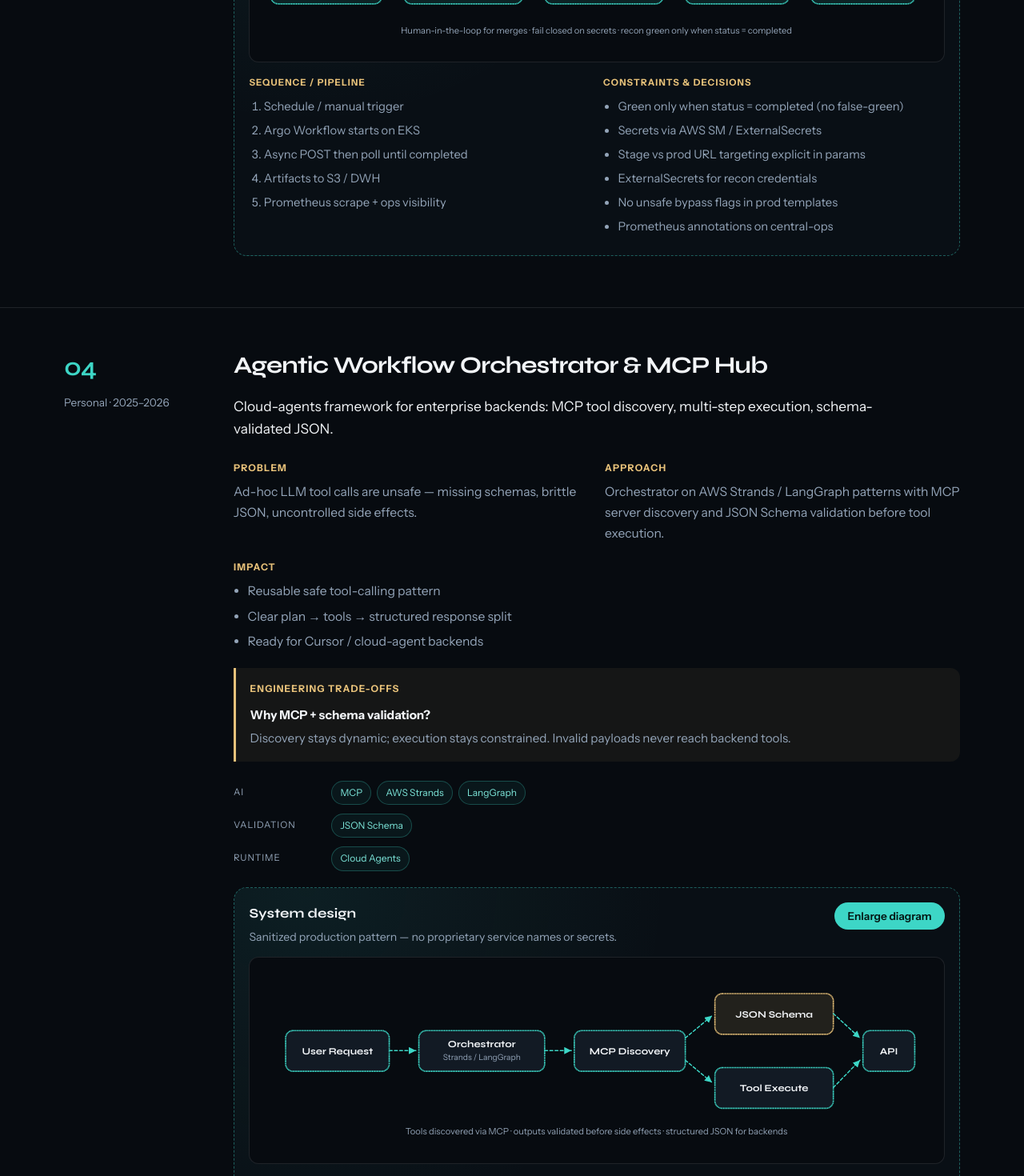
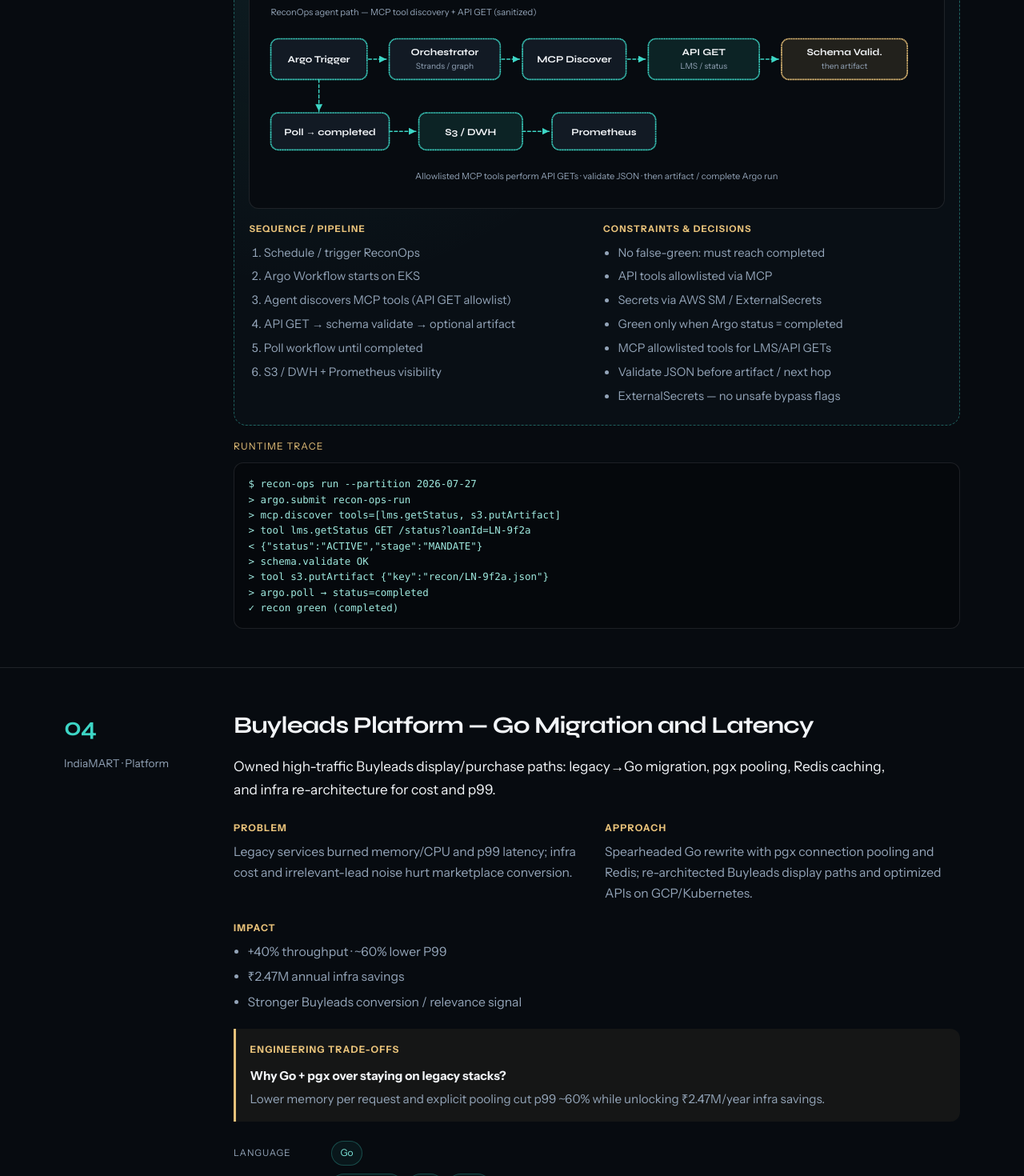
Before and after one commit to 1xlblaze/mayank-saxena.github.io, a React (Vite) app: page / in a window 1280 px wide. Shown: the part 5780-7250 px from the top of the page at 80% size. Built offline with nearby package versions, Linux system fonts and the light colour scheme.

Commit message:
Add IndiaMART projects and fold MCP into ReconOps API GET flow

```diff
--- a/src/App.jsx
+++ b/src/App.jsx
@@ -130,22 +130,31 @@ function ArchDiagram({ type }) {
   }
 
   return (
-    <svg className="arch-svg" viewBox="0 0 920 260" role="img" aria-label="MCP Hub architecture">
+    <svg className="arch-svg" viewBox="0 0 920 280" role="img" aria-label="ReconOps MCP API GET flow">
       <defs>
         <marker id="arrow3" markerWidth="8" markerHeight="8" refX="6" refY="3" orient="auto">
           <path d="M0,0 L6,3 L0,6 Z" fill="#3dd6c6" />
         </marker>
       </defs>
+      <text x={20} y={28} className="arch-caption">
+        ReconOps agent path — MCP tool discovery + API GET (sanitized)
+      </text>
       {[
-        [40, 90, 140, 55, "User Request"],
-        [220, 90, 170, 55, "Orchestrator", "Strands / LangGraph"],
-        [430, 90, 150, 55, "MCP Discovery"],
-        [620, 40, 160, 55, "JSON Schema"],
-        [620, 140, 160, 55, "Tool Execute"],
-        [820, 90, 70, 55, "API"],
+        [20, 60, 130, 55, "Argo Trigger"],
+        [180, 60, 150, 55, "Orchestrator", "Strands / graph"],
+        [360, 60, 140, 55, "MCP Discover"],
+        [530, 60, 150, 55, "API GET", "LMS / status"],
+        [710, 60, 170, 55, "Schema Valid.", "then artifact"],
       ].map(([x, y, w, h, t, s], i) => (
         <g key={t}>
-          <rect x={x} y={y} width={w} height={h} rx="10" className={`arch-box ${i === 3 ? "arch-box-warn" : ""}`} />
+          <rect
+            x={x}
+            y={y}
+            width={w}
+            height={h}
+            rx="10"
+            className={`arch-box ${i === 3 ? "arch-box-accent" : ""} ${i === 4 ? "arch-box-warn" : ""}`}
+          />
           <text x={x + w / 2} y={y + (s ? 22 : 32)} textAnchor="middle" className="arch-title">
             {t}
           </text>
@@ -154,16 +163,35 @@ function ArchDiagram({ type }) {
               {s}
             </text>
           )}
+          {i < 4 && (
+            <line
+              x1={x + w + 2}
+              y1={y + h / 2}
+              x2={x + w + 26}
+              y2={y + h / 2}
+              className="arch-line"
+              markerEnd="url(#arrow3)"
+            />
+          )}
         </g>
       ))}
-      <line x1={180} y1={117} x2={216} y2={117} className="arch-line" markerEnd="url(#arrow3)" />
-      <line x1={390} y1={117} x2={426} y2={117} className="arch-line" markerEnd="url(#arrow3)" />
-      <line x1={580} y1={100} x2={616} y2={70} className="arch-line" markerEnd="url(#arrow3)" />
-      <line x1={580} y1={130} x2={616} y2={160} className="arch-line" markerEnd="url(#arrow3)" />
-      <line x1={780} y1={67} x2={816} y2={100} className="arch-line" markerEnd="url(#arrow3)" />
-      <line x1={780} y1={167} x2={816} y2={130} className="arch-line" markerEnd="url(#arrow3)" />
-      <text x={460} y={230} textAnchor="middle" className="arch-caption">
-        Tools discovered via MCP · outputs validated before side effects · structured JSON for backends
+      <rect x={20} y={160} width={160} height="50" rx="10" className="arch-box" />
+      <text x={100} y={190} textAnchor="middle" className="arch-title">
+        Poll → completed
+      </text>
+      <rect x={220} y={160} width={140} height="50" rx="10" className="arch-box arch-box-accent" />
+      <text x={290} y={190} textAnchor="middle" className="arch-title">
+        S3 / DWH
+      </text>
+      <rect x={400} y={160} width={140} height="50" rx="10" className="arch-box" />
+      <text x={470} y={190} textAnchor="middle" className="arch-title">
+        Prometheus
+      </text>
+      <line x1={85} y1={115} x2={85} y2={158} className="arch-line" markerEnd="url(#arrow3)" />
+      <line x1={180} y1={185} x2={216} y2={185} className="arch-line" markerEnd="url(#arrow3)" />
+      <line x1={360} y1={185} x2={396} y2={185} className="arch-line" markerEnd="url(#arrow3)" />
+      <text x={460} y={250} textAnchor="middle" className="arch-caption">
+        Allowlisted MCP tools perform API GETs · validate JSON · then artifact / complete Argo run
       </text>
     </svg>
   );
@@ -274,109 +302,126 @@ const projects = [
   {
     id: "recon",
     num: "03",
-    label: "Paytm · Platform Ops",
-    title: "ReconOps on Argo Workflows",
+    label: "Paytm · ReconOps + Agentic APIs",
+    title: "ReconOps — Argo + Agentic API Orchestration (MCP)",
     summary:
-      "Lender–Paytm reconciliation that only reports green when the async run reaches completed.",
+      "Lender–Paytm reconciliation on Argo Workflows, with an agentic orchestrator that discovers tools via MCP and performs API GETs (and follow-on writes) under JSON Schema validation — green only when the run completes.",
     problem:
-      "Fire-and-forget orchestration created false-green recon and manual report chasing.",
+      "Fire-and-forget recon looked green while jobs failed, and ad-hoc API calls in the agent path were hard to trust without schema and tool allowlists.",
     approach:
-      "Argo on EKS with poll-until-completed, AWS Secrets Manager, S3/DWH artifacts, Helm, Prometheus scrape.",
+      "Argo on EKS: async POST + poll-until-completed, AWS SM, S3/DWH, Helm, Prometheus. Inside the recon agent path, MCP discovers allowed tools (e.g. LMS/status APIs); the orchestrator plans GET → validate → artifact steps before side effects.",
     impact: [
       "Eliminated false-green recon runs",
       "40% less manual report effort",
-      "Scheduled secret-safe stage/prod path",
+      "Safe, allowlisted API GETs in the agent loop",
     ],
     tradeoffs: [
       {
         q: "Why poll-to-complete over fire-and-forget?",
-        a: "Ops trust requires terminal state. Async POST + poll fails the workflow unless status = completed.",
+        a: "Ops trust needs a terminal state. The workflow fails unless status = completed.",
+      },
+      {
+        q: "Why MCP for recon API GETs?",
+        a: "Tools stay discoverable and allowlisted; every GET/response is schema-validated before the next step or S3 artifact write.",
       },
     ],
     stackGroups: {
-      Orchestration: ["Argo Workflows"],
+      Orchestration: ["Argo Workflows", "MCP", "AWS Strands"],
       Cloud: ["EKS", "Helm", "AWS SM"],
       Data: ["S3", "DWH"],
       Observability: ["Prometheus"],
     },
-    diagram: "gatekeeper-recon",
+    diagram: "mcp",
     decisions: [
-      "ExternalSecrets for recon credentials",
-      "No unsafe bypass flags in prod templates",
-      "Prometheus annotations on central-ops",
+      "Green only when Argo status = completed",
+      "MCP allowlisted tools for LMS/API GETs",
+      "Validate JSON before artifact / next hop",
+      "ExternalSecrets — no unsafe bypass flags",
     ],
     sequence: [
-      "Schedule / manual trigger",
+      "Schedule / trigger ReconOps",
       "Argo Workflow starts on EKS",
-      "Async POST then poll until completed",
-      "Artifacts to S3 / DWH",
-      "Prometheus scrape + ops visibility",
+      "Agent discovers MCP tools (API GET allowlist)",
+      "API GET → schema validate → optional artifact",
+      "Poll workflow until completed",
+      "S3 / DWH + Prometheus visibility",
     ],
     constraints: [
-      "Green only when status = completed (no false-green)",
+      "No false-green: must reach completed",
+      "API tools allowlisted via MCP",
       "Secrets via AWS SM / ExternalSecrets",
-      "Stage vs prod URL targeting explicit in params",
     ],
+    trace: `$ recon-ops run --partition 2026-07-27
+> argo.submit recon-ops-run
+> mcp.discover tools=[lms.getStatus, s3.putArtifact]
+> tool lms.getStatus GET /status?loanId=LN-9f2a
+< {"status":"ACTIVE","stage":"MANDATE"}
+> schema.validate OK
+> tool s3.putArtifact {"key":"recon/LN-9f2a.json"}
+> argo.poll → status=completed
+✓ recon green (completed)`,
   },
   {
-    id: "mcp",
+    id: "indiamart-buyleads",
     num: "04",
-    label: "Personal · 2025–2026",
-    title: "Agentic Workflow Orchestrator & MCP Hub",
+    label: "IndiaMART · Platform",
+    title: "Buyleads Platform — Go Migration and Latency",
     summary:
-      "Cloud-agents framework for enterprise backends: MCP tool discovery, multi-step execution, schema-validated JSON.",
+      "Owned high-traffic Buyleads display/purchase paths: legacy→Go migration, pgx pooling, Redis caching, and infra re-architecture for cost and p99.",
     problem:
-      "Ad-hoc LLM tool calls are unsafe — missing schemas, brittle JSON, uncontrolled side effects.",
+      "Legacy services burned memory/CPU and p99 latency; infra cost and irrelevant-lead noise hurt marketplace conversion.",
     approach:
-      "Orchestrator on AWS Strands / LangGraph patterns with MCP server discovery and JSON Schema validation before tool execution.",
+      "Spearheaded Go rewrite with pgx connection pooling and Redis; re-architected Buyleads display paths and optimized APIs on GCP/Kubernetes.",
     impact: [
-      "Reusable safe tool-calling pattern",
-      "Clear plan → tools → structured response split",
-      "Ready for Cursor / cloud-agent backends",
+      "+40% throughput · ~60% lower P99",
+      "₹2.47M annual infra savings",
+      "Stronger Buyleads conversion / relevance signal",
     ],
     tradeoffs: [
       {
-        q: "Why MCP + schema validation?",
-        a: "Discovery stays dynamic; execution stays constrained. Invalid payloads never reach backend tools.",
+        q: "Why Go + pgx over staying on legacy stacks?",
+        a: "Lower memory per request and explicit pooling cut p99 ~60% while unlocking ₹2.47M/year infra savings.",
       },
     ],
     stackGroups: {
-      AI: ["MCP", "AWS Strands", "LangGraph"],
-      Validation: ["JSON Schema"],
-      Runtime: ["Cloud Agents"],
+      Language: ["Go"],
+      Data: ["PostgreSQL", "pgx", "Redis"],
+      Cloud: ["GCP", "Kubernetes"],
+      Domain: ["Buyleads", "Marketplace B2B"],
     },
-    diagram: "mcp",
-    decisions: [
-      "Validate before side effects",
-      "Tool allowlists over open function calling",
-      "Structured outputs for downstream APIs",
+  },
+  {
+    id: "indiamart-events-ai",
+    num: "05",
+    label: "IndiaMART · Events + AI",
+    title: "Kafka Fan-out, LLM Pipelines and LangGraph Scoring",
+    summary:
+      "Event-driven notifications at sub-second latency, GCP LLM document pipelines, and LangGraph lead scoring with sales stakeholders.",
+    problem:
+      "Engagement lagged without real-time fan-out; manual extraction and slow lead triage left revenue on the table.",
+    approach:
+      "Kafka + Redis pub/sub broadcaster; GCP LLM pipelines for 50K+ files/month; LangGraph workflows flagging ~20% of 8K+ weekly leads as high-risk.",
+    impact: [
+      "+51.7% platform transactions from real-time engagement",
+      "90% automation of manual extraction",
+      "8K+ leads/week scored · ~20% high-risk for follow-up",
     ],
-    sequence: [
-      "User / system request",
-      "Orchestrator (Strands / LangGraph)",
-      "MCP server tool discovery",
-      "JSON Schema validation",
-      "Backend tool execution",
-      "Structured response to caller",
+    tradeoffs: [
+      {
+        q: "Why Kafka + Redis together?",
+        a: "Kafka for durable fan-out; Redis for hot pub/sub and sub-second delivery under concurrency.",
+      },
     ],
-    constraints: [
-      "Invalid JSON never reaches tools",
-      "Allowlisted tools only",
-      "Deterministic structured outputs for APIs",
-    ],
-    trace: `$ agent.run --goal "fetch_lender_status" --schema strict
-> mcp.discover tools=[lms.getStatus, s3.putArtifact]
-> plan: getStatus → validate → putArtifact
-> tool lms.getStatus {"loanId":"LN-9f2a"}
-< {"status":"ACTIVE","stage":"MANDATE"}
-> schema.validate OK
-> tool s3.putArtifact {"key":"recon/LN-9f2a.json"}
-< {"ok":true,"etag":"ab12..."}
-✓ workflow completed`,
+    stackGroups: {
+      Messaging: ["Kafka", "Redis"],
+      AI: ["LangGraph", "GCP LLM", "Vertex / Gemini"],
+      Language: ["Python", "Go"],
+      Domain: ["Marketplace B2B"],
+    },
   },
   {
     id: "artolio",
-    num: "05",
+    num: "06",
     label: "Personal · Marketplace",
     title: "Artolio (Gigsetu) — Hyperlocal Artist Marketplace",
     summary:
@@ -410,7 +455,7 @@ $ curl -s -X POST "$BFF/api/bookings" -d '{"artistId":"a_18","slot":"2026-08-01T
   },
   {
     id: "nl2sql",
-    num: "06",
+    num: "07",
     label: "Hackathon Winner · 2025",
     title: "NL-to-SQL RAG Engine",
     summary:
```
